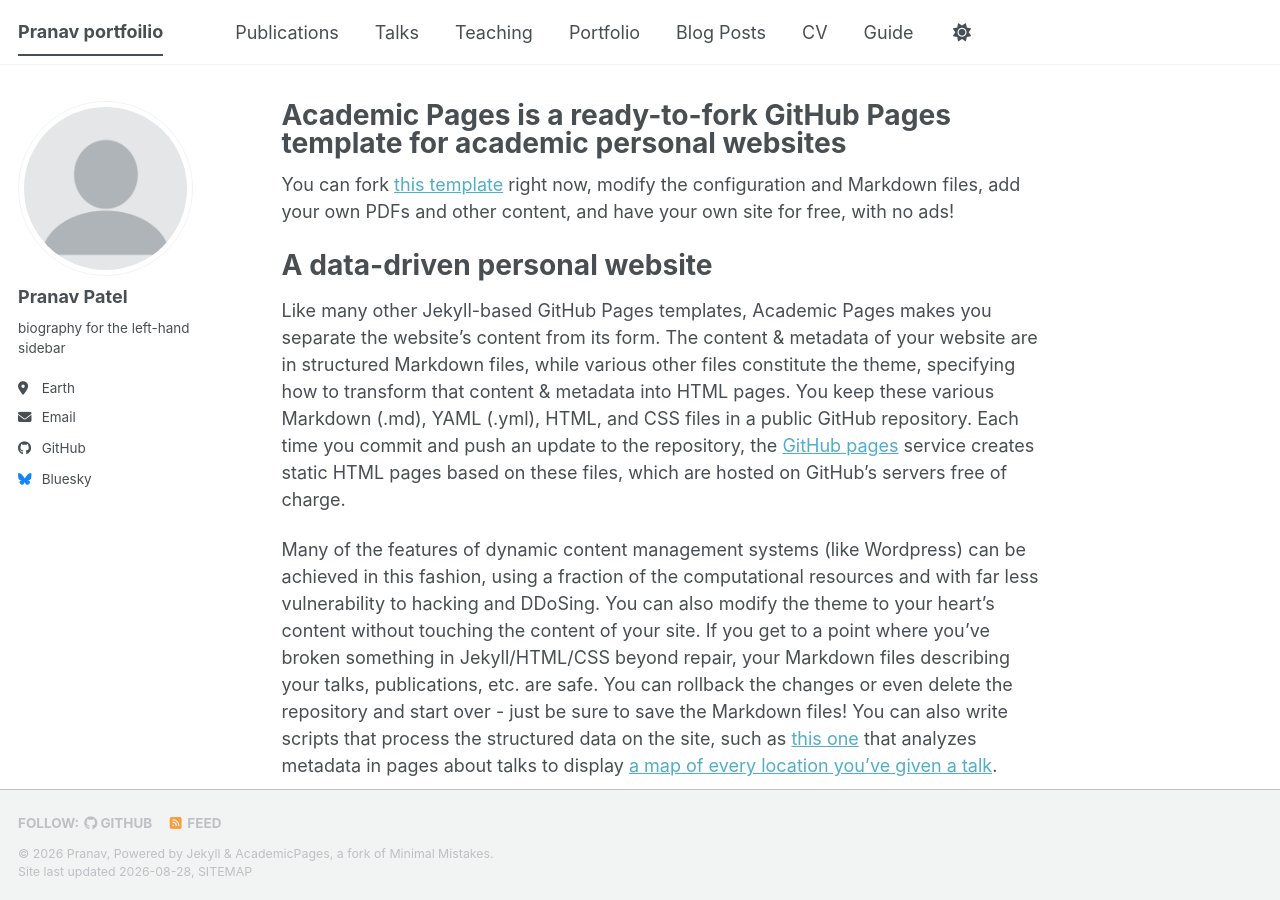
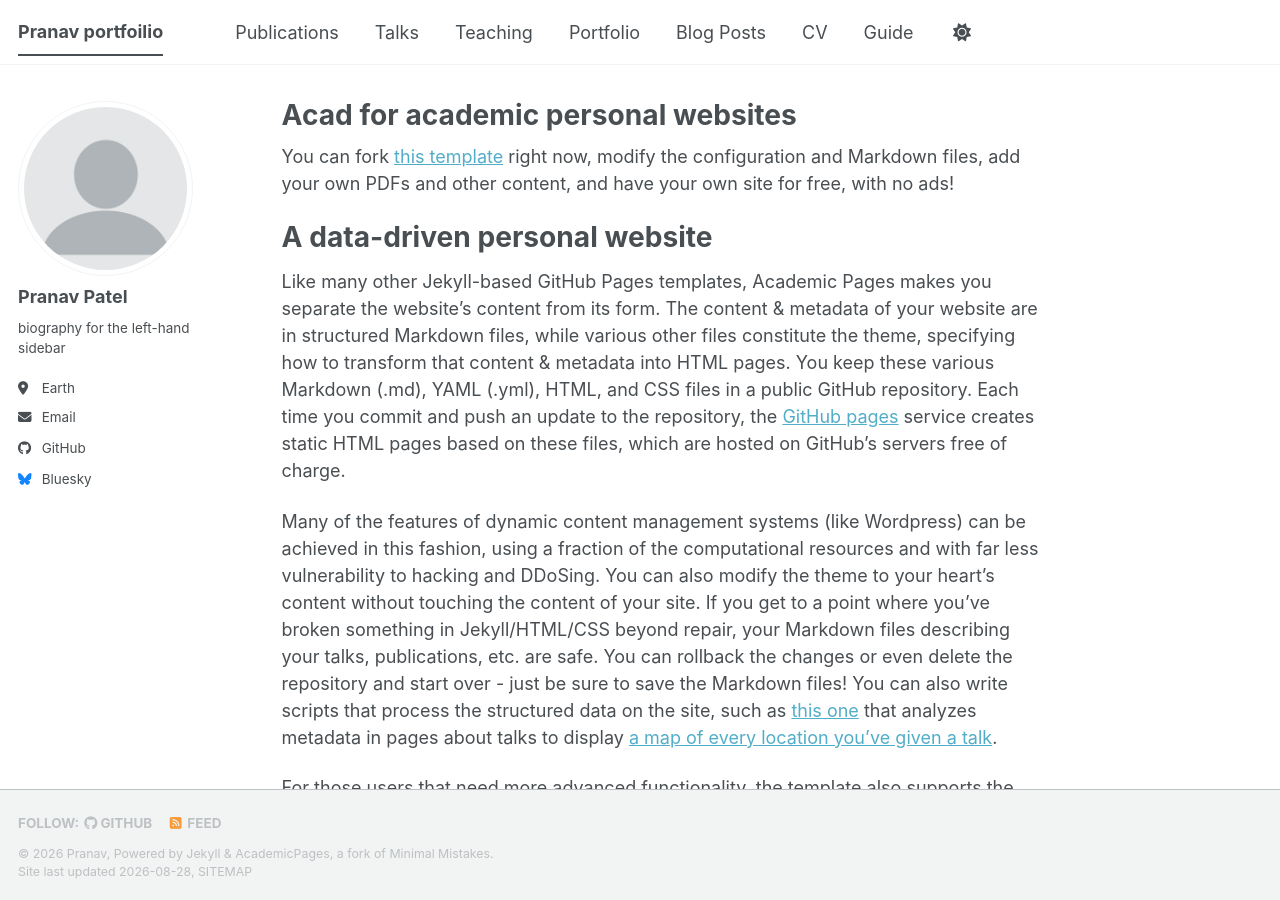
Before and after one commit to pranav517517/pranav517517.github.io, a Jekyll site: the page built from _pages/about.md, in a window 1280 px wide and 900 px high. Built offline with Jekyll 4.4.1, drawn with Linux system fonts in a browser that asks for light colours; a style sheet for code colours, icons or effects is not loaded.

Commit message:
Shorten title for academic pages template

```diff
--- a/_pages/about.md
+++ b/_pages/about.md
@@ -1,6 +1,6 @@
 ---
 permalink: /
-title: "Academic Pages is a ready-to-fork GitHub Pages template for academic personal websites"
+title: "Acad for academic personal websites"
 author_profile: true
 redirect_from:
   - /about/
```
